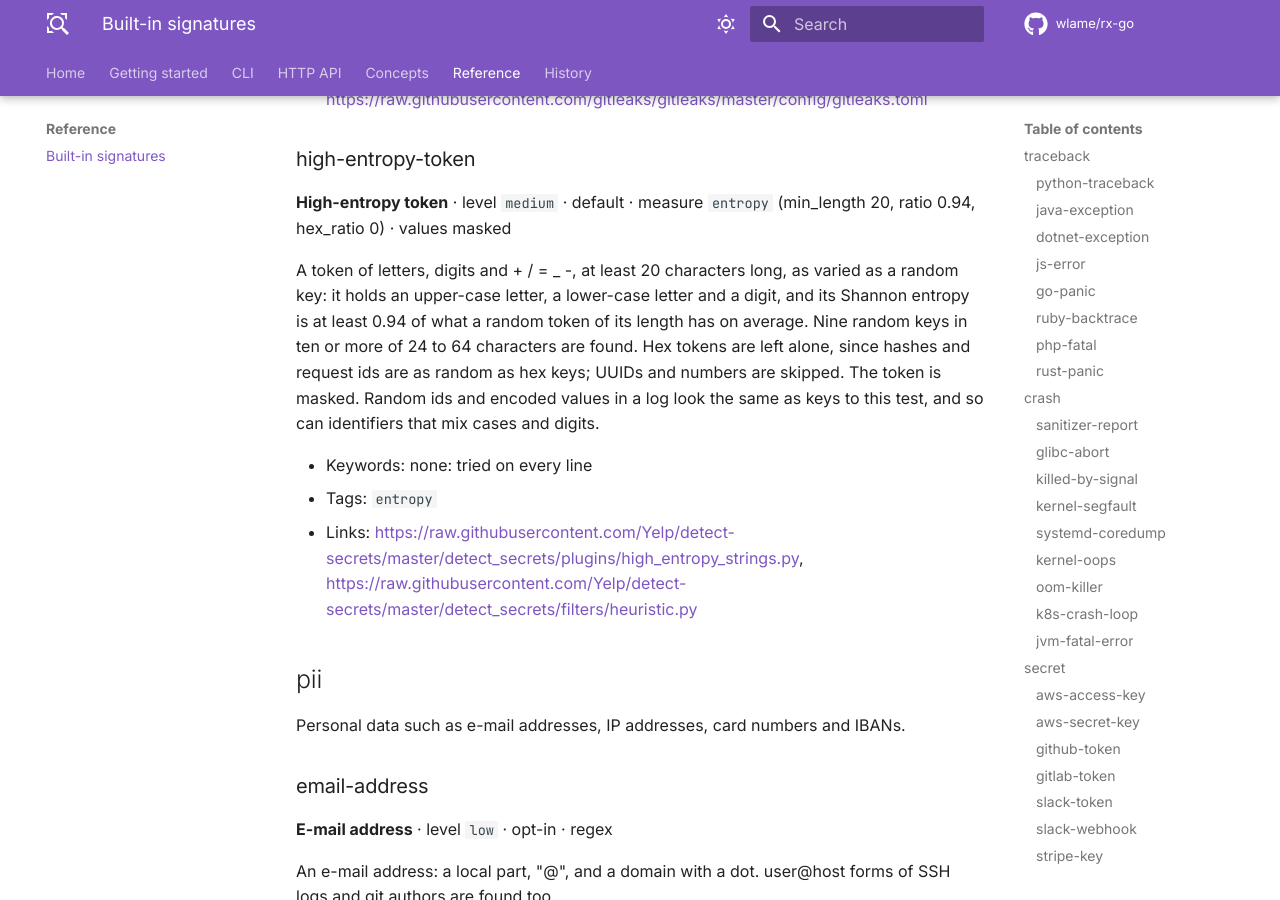
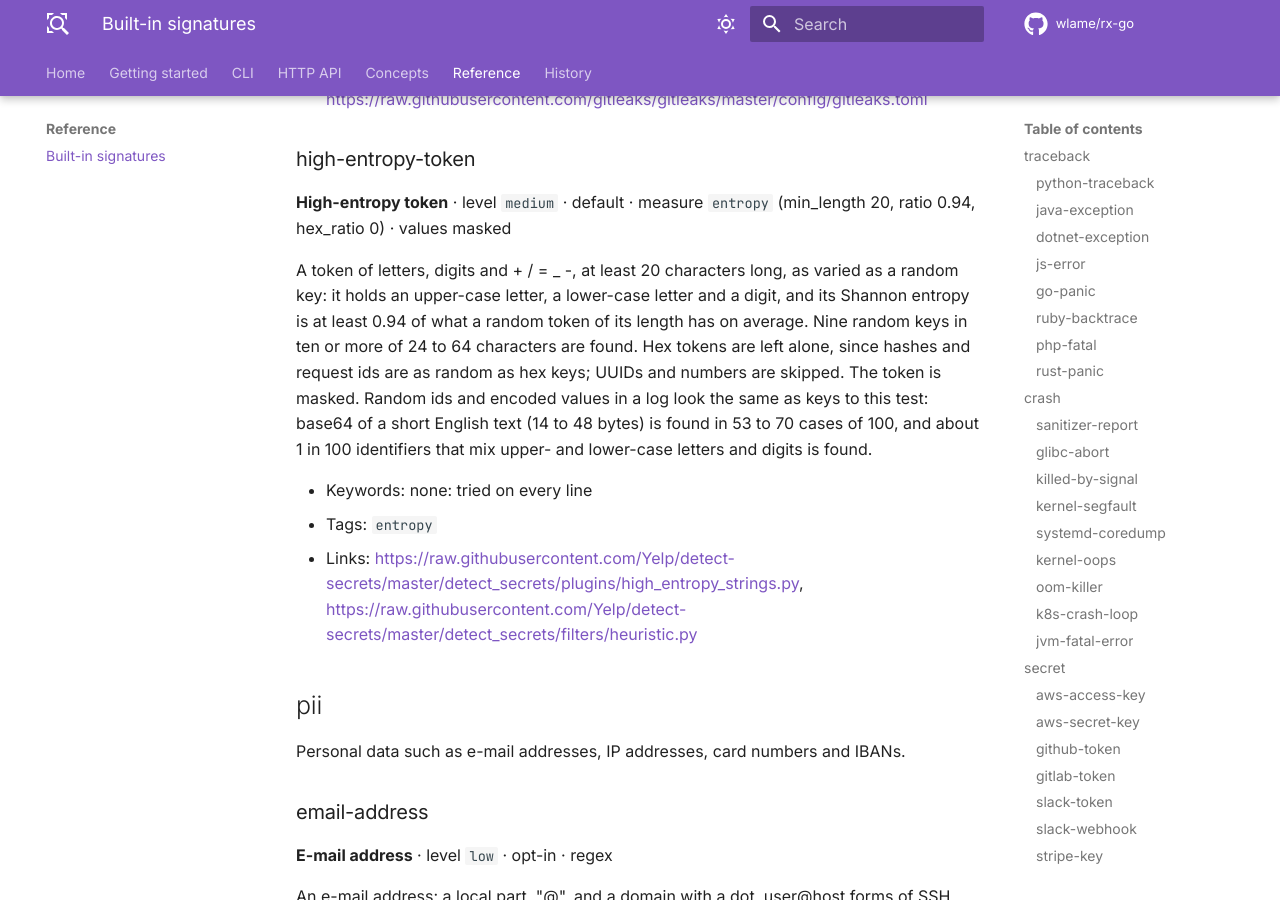
Before and after one commit to wlame/rx-go, an MkDocs documentation site: the page built from docs/reference/signatures.md, in a window 1280 px wide and 900 px high, scrolled down 13793 px. Built offline with MkDocs 1.6.1 and Material for MkDocs 9.7.7, drawn with Linux system fonts in a browser that asks for light colours; comment, search, counter and statistics services are not loaded; the version menu is left out.

Commit message:
Say in the high-entropy-token description how often it finds base64 of short text and identifiers that mix cases and digits.

```diff
--- a/docs/reference/signatures.md
+++ b/docs/reference/signatures.md
@@ -391,7 +391,7 @@ An HTTP Authorization header or field with its credentials: Bearer, Basic, Token
 
 **High-entropy token** · level `medium` · default · measure `entropy` (min_length 20, ratio 0.94, hex_ratio 0) · values masked
 
-A token of letters, digits and + / = \_ -, at least 20 characters long, as varied as a random key: it holds an upper-case letter, a lower-case letter and a digit, and its Shannon entropy is at least 0.94 of what a random token of its length has on average. Nine random keys in ten or more of 24 to 64 characters are found. Hex tokens are left alone, since hashes and request ids are as random as hex keys; UUIDs and numbers are skipped. The token is masked. Random ids and encoded values in a log look the same as keys to this test, and so can identifiers that mix cases and digits.
+A token of letters, digits and + / = \_ -, at least 20 characters long, as varied as a random key: it holds an upper-case letter, a lower-case letter and a digit, and its Shannon entropy is at least 0.94 of what a random token of its length has on average. Nine random keys in ten or more of 24 to 64 characters are found. Hex tokens are left alone, since hashes and request ids are as random as hex keys; UUIDs and numbers are skipped. The token is masked. Random ids and encoded values in a log look the same as keys to this test: base64 of a short English text (14 to 48 bytes) is found in 53 to 70 cases of 100, and about 1 in 100 identifiers that mix upper- and lower-case letters and digits is found.
 
 - Keywords: none: tried on every line
 - Tags: `entropy`
```
Also changed, not shown: 1 other file.
